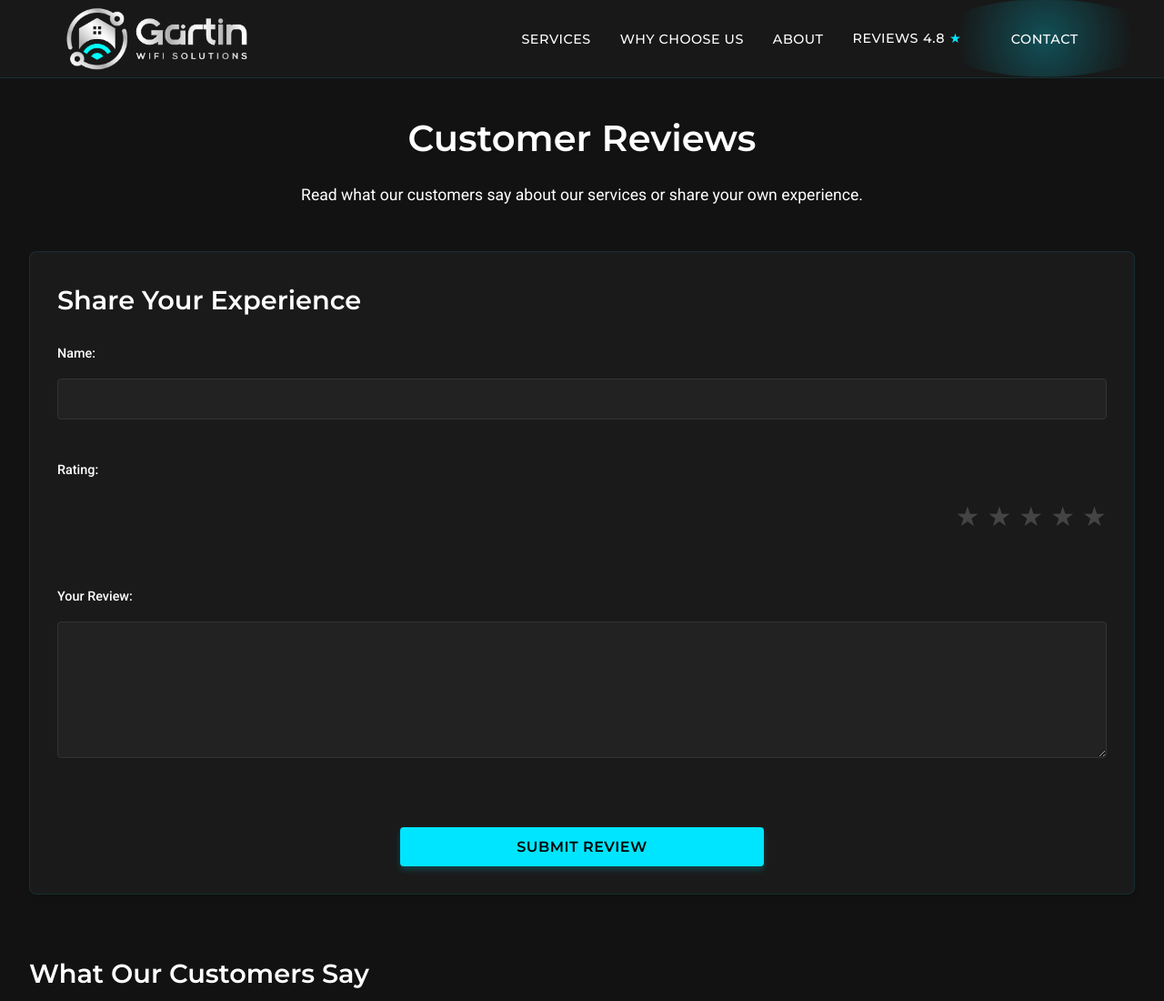
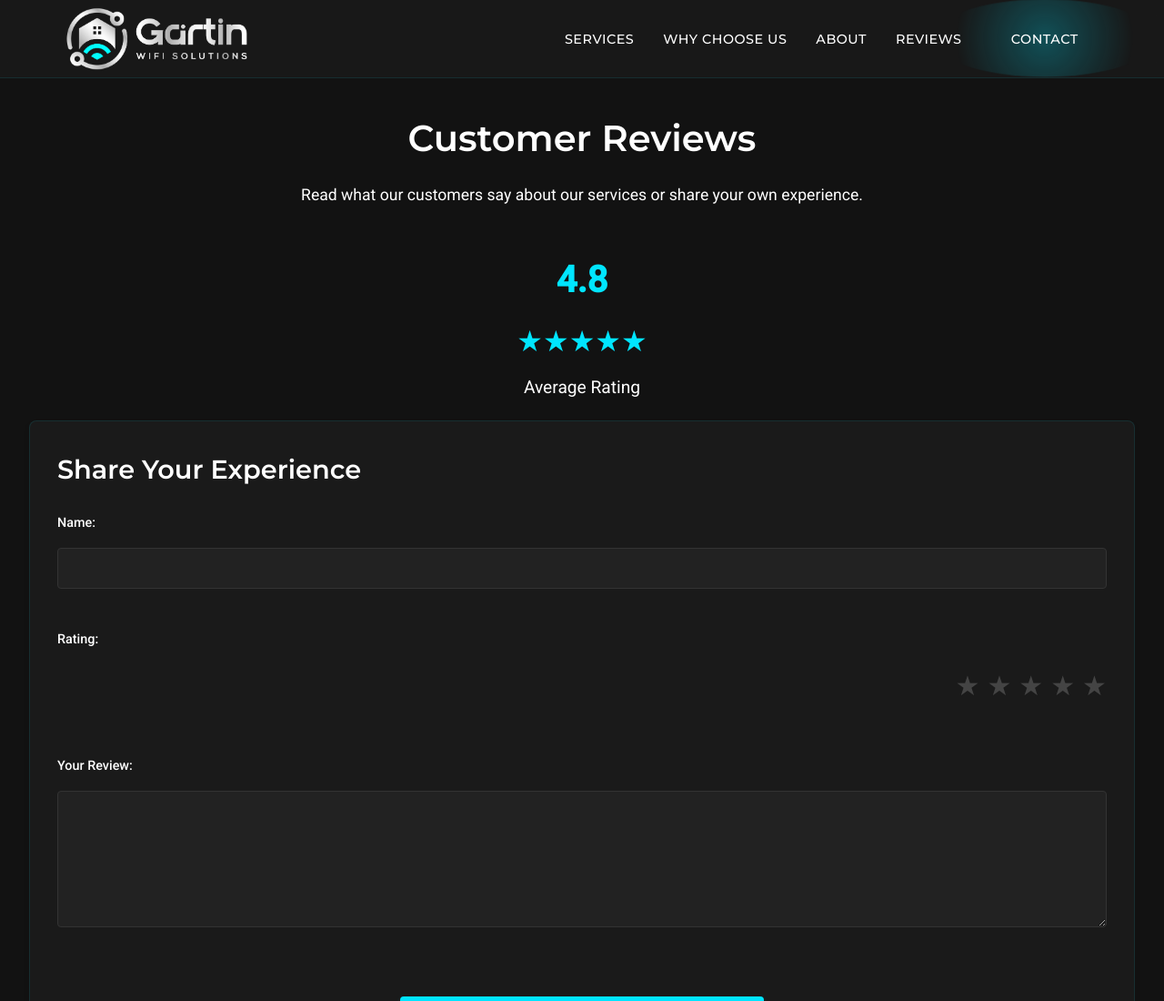
Before and after one commit to gartinwifisolutions/gartin-wifi-solutions, a website: page customer-reviews.html in a window 1280 px wide. Shown: the top 1100 px of the page at 91% size. Drawn offline with Linux system fonts and the light colour scheme; no server answers.

Commit message:
Move rating display from navigation to reviews section header

```diff
--- a/customer-reviews.html
+++ b/customer-reviews.html
@@ -180,6 +180,27 @@
             background: #666;
             cursor: not-allowed;
         }
+        .average-rating-container {
+            display: flex;
+            flex-direction: column;
+            align-items: center;
+            margin-bottom: 20px;
+        }
+        .rating-value {
+            font-size: 2.5em;
+            font-weight: 700;
+            color: #00e5ff;
+            margin-bottom: 10px;
+        }
+        .rating-stars {
+            font-size: 2em;
+            color: #00e5ff;
+            margin-bottom: 10px;
+        }
+        .rating-label {
+            font-size: 1.2em;
+            color: #fff;
+        }
     </style>
 </head>
 <body>
@@ -194,7 +215,7 @@
                 <li><a href="index.html#services">Services</a></li>
                 <li><a href="index.html#why-us">Why Choose Us</a></li>
                 <li><a href="index.html#about">About</a></li>
-                <li><a href="customer-reviews.html" class="reviews-link">REVIEWS <span id="average-rating" class="rating-display">4.8</span> <span class="single-star">★</span></a></li>
+                <li><a href="customer-reviews.html">REVIEWS</a></li>
                 <li class="contact-link"><a href="index.html#contact">Contact</a></li>
             </ul>
         </div>
@@ -205,6 +226,13 @@
         <div class="container">
             <h1>Customer Reviews</h1>
             <p class="section-description">Read what our customers say about our services or share your own experience.</p>
+
+            <!-- Average Rating Section -->
+            <div class="average-rating-container">
+                <div class="rating-value"><span id="average-rating">4.8</span></div>
+                <div class="rating-stars">★★★★★</div>
+                <div class="rating-label">Average Rating</div>
+            </div>
 
             <!-- Review Form -->
             <div class="review-form-container">
--- a/styles.css
+++ b/styles.css
@@ -112,17 +112,6 @@ a {
 .reviews-link {
     display: flex;
     align-items: center;
-    gap: 5px;
-}
-
-.rating-display {
-    color: var(--text-color);
-    font-weight: 500;
-}
-
-.single-star {
-    color: var(--primary-color);
-    font-size: 1em;
 }
 
 @media (max-width: 768px) {
```
Also changed, not shown: consultation.html (+2 -2 lines), index.html (+2 -2 lines).
